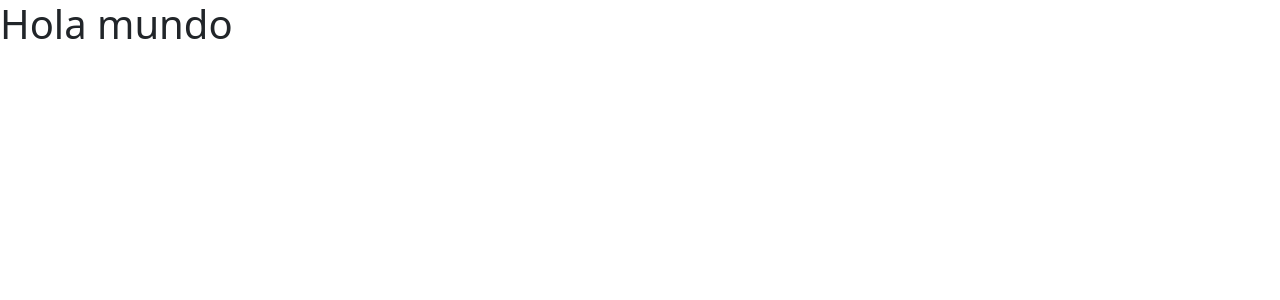
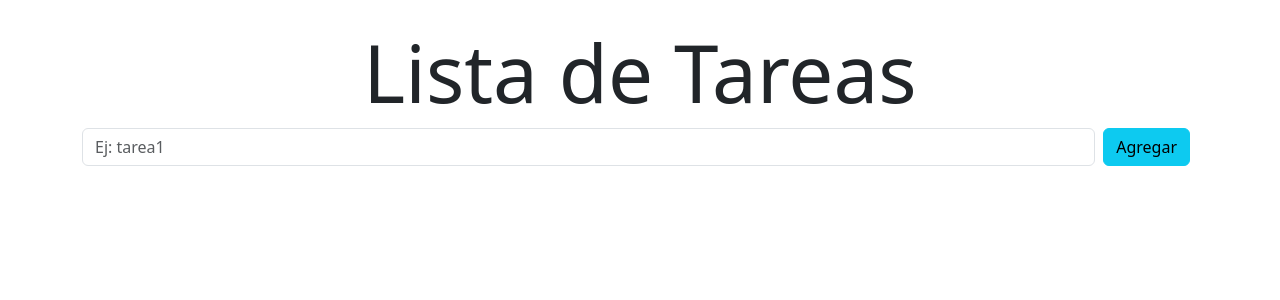
Before and after one commit to MaruSosa/ListaTareas, a React (Vite) app: page / in a window 1280 px wide. Shown: the top 300 px of the page. Built offline with nearby package versions, Linux system fonts and the light colour scheme.

Commit message:
maquetamos el componente FormularioTareas

```diff
--- a/src/App.jsx
+++ b/src/App.jsx
@@ -1,12 +1,15 @@
 
 import 'bootstrap/dist/css/bootstrap.min.css';
 import './App.css'
+import FormularioTareas from './components/FormularioTareas';
+import { Container } from 'react-bootstrap';
 function App() {
 
   return (
-    <>
-     <h1>Hola mundo</h1>
-    </>
+    <Container className='my-4'>
+     <h1 className='text-center display-1'>Lista de Tareas</h1>
+     <FormularioTareas></FormularioTareas>
+    </Container>
   )
 }
 
--- /dev/null
+++ b/src/components/FormularioTareas.jsx
@@ -0,0 +1,17 @@
+import { Button } from 'react-bootstrap';
+import Form from 'react-bootstrap/Form';
+const FormularioTareas = () => {
+  return (
+    <section>
+      <Form>
+        <Form.Group className="mb-3 d-flex" controlId="exampleForm.ControlInput1">
+          {/* <Form.Label>Ingresa tus Tareas:</Form.Label> */}
+          <Form.Control type="text" placeholder="Ej: tarea1" minLength={3} maxLength={50} />
+          <Button variant='info'className='mx-2' type='submit'>Agregar</Button>
+        </Form.Group>
+      </Form>
+    </section>
+  );
+};
+
+export default FormularioTareas;
```
